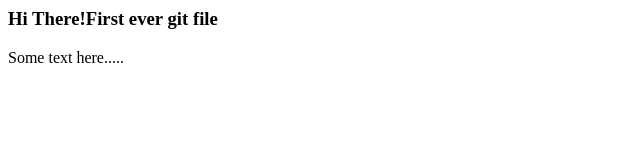
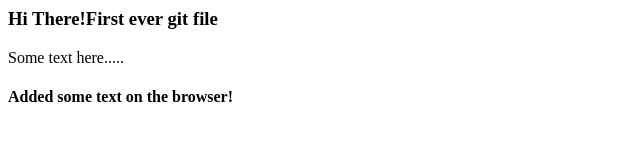
Before and after one commit to mahmudul43/firstDemo, a plain HTML site: page index.html in a window 1280 px wide. Shown: the whole page, without its empty margins (0-640 px from the left). Drawn offline with Linux system fonts and the light colour scheme.

Commit message:
Update index.html

```diff
--- a/index.html
+++ b/index.html
@@ -11,5 +11,8 @@
                 Some text here.....
             </p>
         </section>
+        <section class="extra">
+            <h4>Added some text on the browser!</h4>
+        </section>
     </body>
 </html>
```
